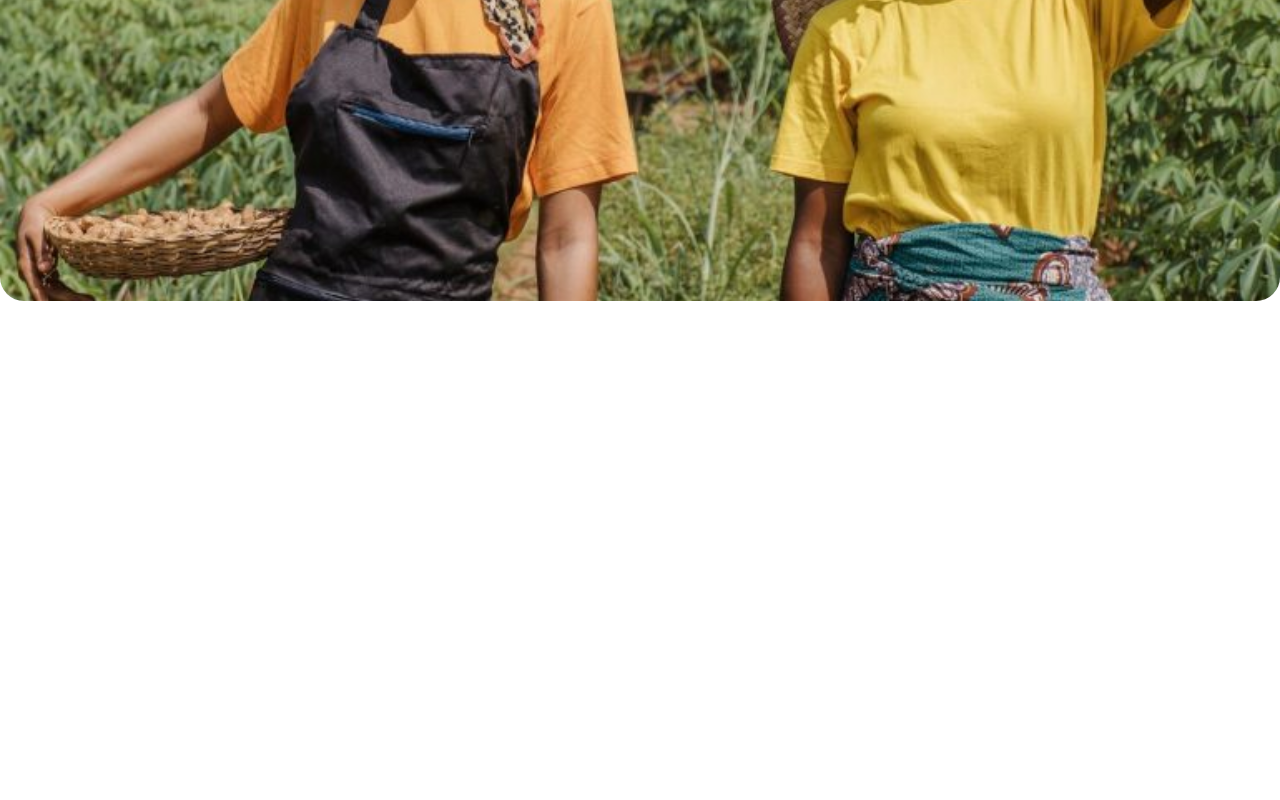
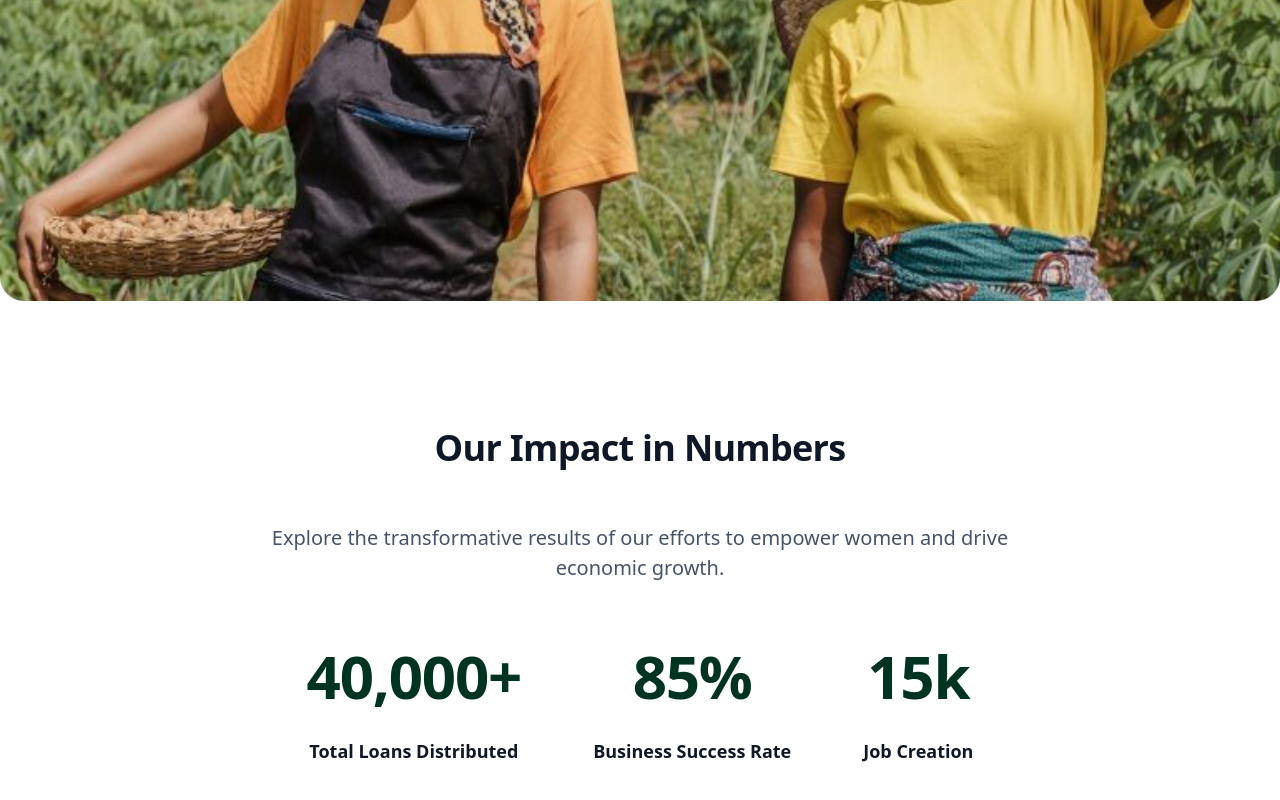
Before and after one commit to tobidechamp15/orbit-landing-page, a React (Create React App) app: page / in a window 1280 px wide. Shown: the part 978-1778 px from the top of the page. Before the commit the page ends 1303 px from the top, so only its background shows below. Built offline with nearby package versions, Linux system fonts and the light colour scheme; a web font is replaced by a local one.

Commit message:
about feature

```diff
--- a/src/App.jsx
+++ b/src/App.jsx
@@ -1,3 +1,4 @@
+import About from "./components/About";
 import Hero from "./components/Hero";
 import HeroImage from "./components/HeroImage";
 import Navbar from "./components/Navbar";
@@ -10,6 +11,7 @@ function App() {
         <Hero />
       </div>
       <HeroImage />
+      <About />
     </>
   );
 }
--- /dev/null
+++ b/src/components/About.jsx
@@ -0,0 +1,29 @@
+import React from "react";
+
+const About = () => {
+  return (
+    <div className="flex flex-col gap-5 items-center justify-center py-[96px] xsm:p-4">
+      <span className="abt-head">Our Impact in Numbers</span>
+      <span className="abt-desc max-w-[768px]">
+        Explore the transformative results of our efforts to empower women and
+        drive economic growth.
+      </span>
+      <div className=" flex numbers justify-center gap-[72px] flex-wrap items-center ">
+        <div className="number flex flex-col gap-3">
+          <span>40,000+</span>
+          <map>Total Loans Distributed</map>
+        </div>
+        <div className="number flex flex-col gap-3">
+          <span>85%</span>
+          <map>Business Success Rate</map>
+        </div>
+        <div className="number flex flex-col gap-3">
+          <span>15k</span>
+          <map>Job Creation</map>
+        </div>
+      </div>
+    </div>
+  );
+};
+
+export default About;
--- a/src/components/Hero.jsx
+++ b/src/components/Hero.jsx
@@ -11,7 +11,7 @@ const Hero = () => {
       <span className="hero-desc">
         Connecting entrepreneurs to opportunity, one market at a time
       </span>
-      <span className="get-started my-[48px]">Get Started</span>
+      <span className="get-started my-[48px] rounded-lg">Get Started</span>
     </div>
   );
 };
--- a/src/components/HeroImage.jsx
+++ b/src/components/HeroImage.jsx
@@ -3,7 +3,7 @@ import heroImage from "../assets/hero-image.svg";
 
 const HeroImage = () => {
   return (
-    <div className="flex items-center justify-center py-[24px]">
+    <div className="flex items-center justify-center py-[24px] xsm:p-4">
       <img src={heroImage} alt="" />
     </div>
   );
--- a/src/index.css
+++ b/src/index.css
@@ -22,6 +22,15 @@ body {
 }
 
 .contact-item {
+  color: #003320;
+}
+
+.number span {
+  font-style: normal;
+  font-weight: 600;
+  font-size: 60px;
+  text-align: center;
+  letter-spacing: -0.02em;
   color: #003320;
 }
 
@@ -160,6 +169,41 @@ body {
   justify-content: center;
 }
 
+.abt-head {
+  font-style: normal;
+  font-weight: 600;
+  font-size: 36px;
+  text-align: center;
+  letter-spacing: -0.02em;
+  color: #101828;
+}
+
+.abt-desc {
+  font-style: normal;
+  font-weight: 400;
+  font-size: 20px;
+  text-align: center;
+  color: #475467;
+}
+
+.number span {
+  font-style: normal;
+  font-weight: 600;
+  font-size: 60px;
+  text-align: center;
+  letter-spacing: -0.02em;
+  color: #003320;
+}
+
+.number map {
+  font-style: normal;
+  font-weight: 600;
+  font-size: 18px;
+  line-height: 28px;
+  text-align: center;
+  color: #101828;
+}
+
 @media screen and (max-width: 768px) {
   .heading {
     font-style: normal;
@@ -168,4 +212,12 @@ body {
     line-height: normal;
     letter-spacing: -0.06em;
   }
+
+  .abt-desc {
+    font-size: 15px;
+  }
+
+  .abt-head {
+    font-size: 25px;
+  }
 }
```
Also changed, not shown: .stylelintrc.json.
